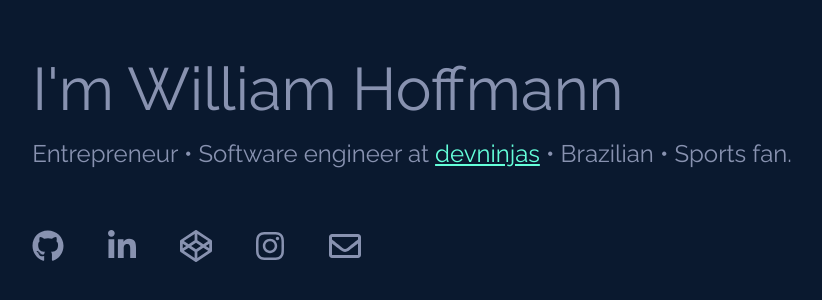
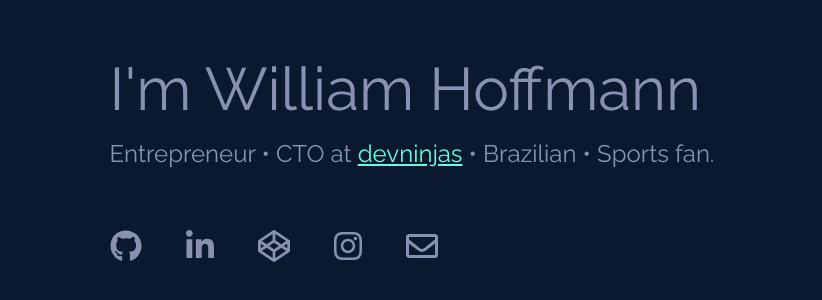
Before and after one commit to willhoffmann/willhoffmann.github.io, a plain HTML site: page index.html in a window 1280 px wide. Shown: the part 248-548 px from the top of the page, without its empty margins (228-1050 px from the left). Drawn offline with Linux system fonts and the light colour scheme.

Commit message:
Update index.html

```diff
--- a/index.html
+++ b/index.html
@@ -11,7 +11,7 @@
   <main class="personal__content">
     <h1 class="personal__content--title">I'm William Hoffmann</h1>
     <h3 class="personal__content--subtitle">
-      Entrepreneur • Software engineer at
+      Entrepreneur • CTO at
       <a href="http://devninjas.com.br" class="personal__content--link" title="devninjas" target="_blank">devninjas</a>
       • Brazilian • Sports fan.
     </h3>
```
